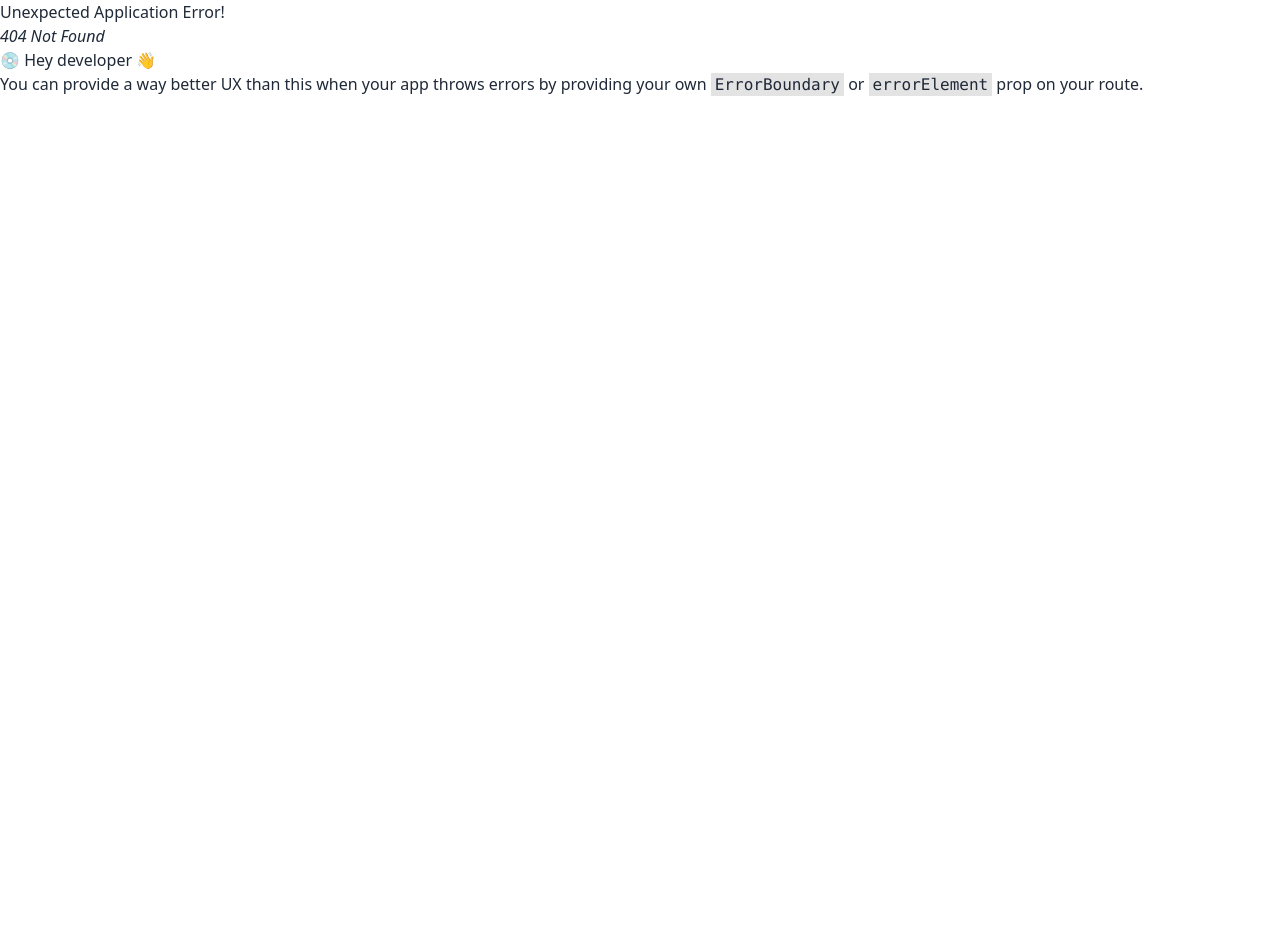
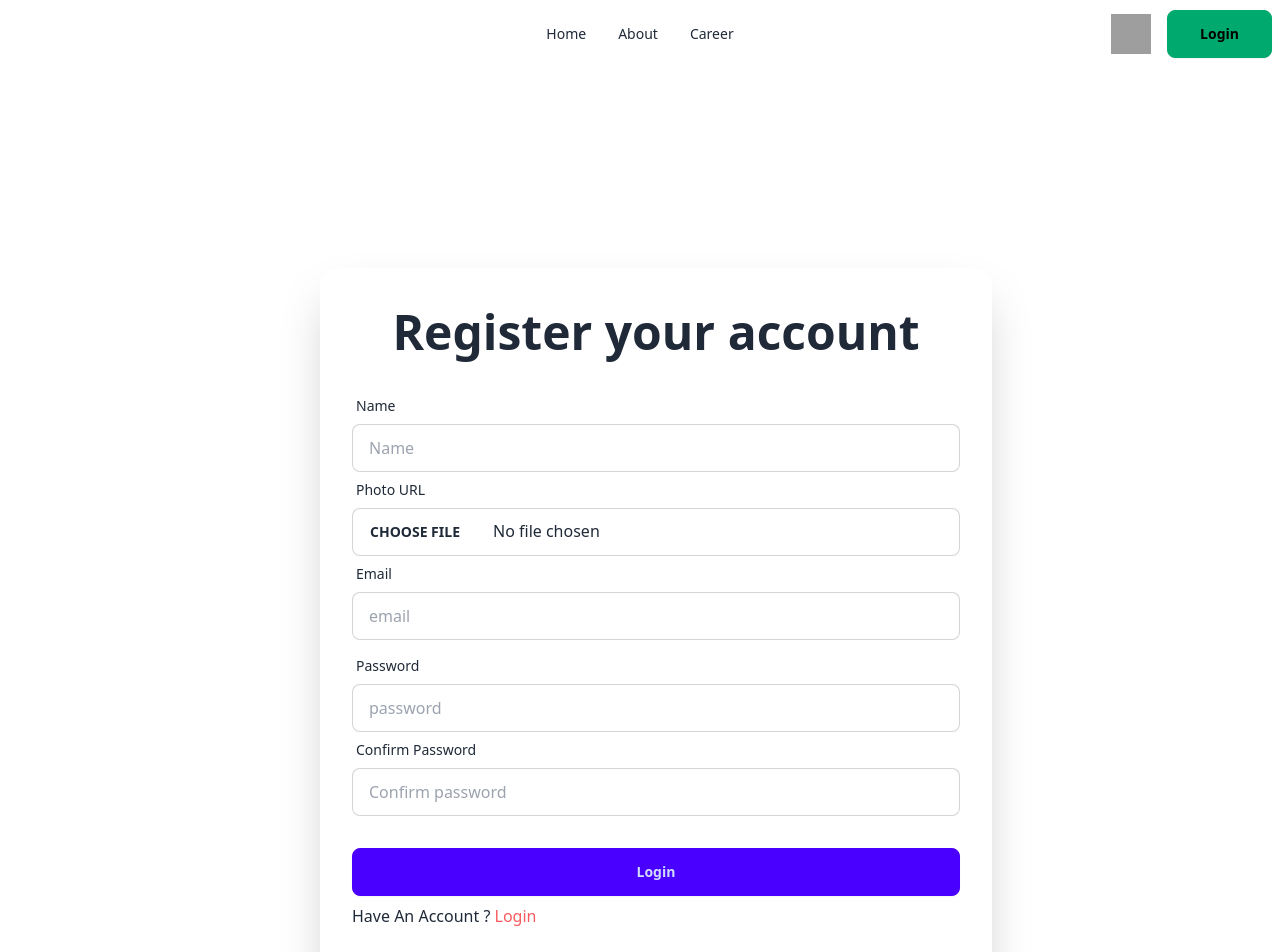
Before and after one commit to mohammadariful20/dragon-news, a React (Vite) app: page /register in a window 1280 px wide. Before the commit this address had no page. Shown: the top 952 px of the page. Before the commit the page ends 800 px from the top, so only its background shows below. Built offline with nearby package versions, Linux system fonts and the light colour scheme; grey boxes are pictures that could not be loaded.

Commit message:
log in and register page design done

```diff
--- a/src/components/Navbar.jsx
+++ b/src/components/Navbar.jsx
@@ -1,4 +1,4 @@
-import { NavLink } from "react-router-dom"
+import { Link, NavLink } from "react-router-dom"
 import profile from '../assets/user.png'
 
 export default function Navbar() {
@@ -26,7 +26,7 @@ export default function Navbar() {
             </div>
             <div className="navbar-end gap-4">
                 <img className="w-10 h-10" src={profile} alt="" />
-                <a className="btn btn-success px-8">Login</a>
+                <Link to='/login' className="btn btn-success px-8">Login</Link>
             </div>
         </div>
     )
--- a/src/components/News.jsx
+++ b/src/components/News.jsx
@@ -18,7 +18,7 @@ export default function News({ item }) {
                     <CiShare2/>
                 </div>
             </div>
-            <h2 className="card-title">
+            <h2 className="card-title mb-6">
                 {title}
                 <div className="badge badge-secondary">NEW</div>
             </h2>
--- /dev/null
+++ b/src/pages/Login.jsx
@@ -0,0 +1,37 @@
+import { Link } from "react-router-dom";
+import Navbar from "../components/Navbar";
+
+
+export default function Login() {
+    return (
+        <>
+            <Navbar></Navbar>
+            <div className="min-h-svh  relative">
+                <div className="card shrink-0 w-full max-w-2xl shadow-2xl bg-base-100  absolute top-1/4 left-1/4 py-10">
+                    <h1 className="text-center text-5xl font-bold">Login your account</h1>
+                    <form className="card-body">
+                        <div className="form-control">
+                            <label className="label">
+                                <span className="label-text">Email</span>
+                            </label>
+                            <input name="email" type="email" placeholder="Enter your email address" className="input input-bordered" required />
+                        </div>
+                        <div className="form-control">
+                            <label className="label">
+                                <span className="label-text">Password</span>
+                            </label>
+                            <input name="password" type="password" placeholder="Enter your password" className="input input-bordered" required />
+                            <label className="label">
+                                <a href="#" className="label-text-alt link link-hover">Forgot password?</a>
+                            </label>
+                        </div>
+                        <div className="form-control mt-6">
+                            <button className="btn btn-primary">Login</button>
+                        </div>
+                        <p>Dont’t Have An Account ?<Link to="/register" className="text-[#F75B5F]"> Register</Link></p>
+                    </form>
+                </div>
+            </div>
+        </>
+    )
+}
--- /dev/null
+++ b/src/pages/Register.jsx
@@ -0,0 +1,47 @@
+import { Link } from "react-router-dom";
+import Navbar from "../components/Navbar";
+
+
+export default function Register() {
+    return (
+        <>
+            <Navbar></Navbar>
+            <div className="min-h-svh  relative">
+                <div className="card shrink-0 w-full max-w-2xl shadow-2xl bg-base-100  absolute top-1/4 left-1/4 py-10">
+                    <h1 className="text-center text-5xl font-bold">Register your account</h1>
+                    <form className="card-body">
+                        <div className="form-control">
+                            <label className="label">
+                                <span className="label-text">Name</span>
+                            </label>
+                            <input name="name" type="text" placeholder="Name" className="input input-bordered" required />
+                            <label className="label">
+                                <span className="label-text">Photo URL</span>
+                            </label>
+                            <input name="photo" type="file" placeholder="Photo URL" className="input-bordered  file-input file-input-ghost w-full" required />
+                            <label className="label">
+                                <span className="label-text">Email</span>
+                            </label>
+                            <input name="email" type="email" placeholder="email" className="input input-bordered" required />
+                        </div>
+                        <div className="form-control">
+                            <label className="label">
+                                <span className="label-text">Password</span>
+                            </label>
+                            <input name="password" type="password" placeholder="password" className="input input-bordered" required />
+                            <label className="label">
+                                <span className="label-text">Confirm Password</span>
+                            </label>
+                            <input name="confirmpassword" type="password" placeholder="Confirm password" className="input input-bordered" required />
+
+                        </div>
+                        <div className="form-control mt-6">
+                            <button className="btn btn-primary">Login</button>
+                        </div>
+                        <p>Have An Account ?<Link to="/login" className="text-[#F75B5F]"> Login</Link></p>
+                    </form>
+                </div>
+            </div>
+        </>
+    )
+}
```
Also changed, not shown: src/routes/Routes.jsx (+10 -0 lines).
